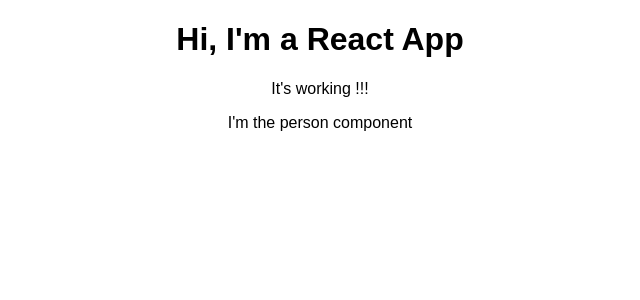
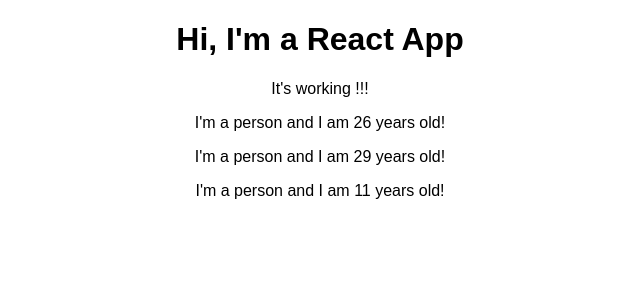
Before and after one commit to barksanto/react-builder, a React (Create React App) app: page / in a window 1280 px wide. Shown: the top 300 px of the page, without its empty margins (320-960 px from the left). Built offline with nearby package versions, Linux system fonts and the light colour scheme.

Commit message:
added dynamic content to person component, rendering it 3x in our app

```diff
--- a/src/App.js
+++ b/src/App.js
@@ -8,6 +8,8 @@
         <h1>Hi, I'm a React App</h1>
         <p>It's working !!!</p>
         <Person />
+        <Person />
+        <Person />
       </div>
     );
     // return React.createElement('div', null, React.createElement('h1', { className: 'App' }, "Does this work now?"))
--- a/src/Person/Person.js
+++ b/src/Person/Person.js
@@ -1,7 +1,7 @@
 import React from 'react'
 
 const person = () => {
-  return <p>I'm the person component</p>
+  return <p>I'm a person and I am {Math.floor(Math.random() * 30)} years old!</p>
 }
 
 export default person;
```
